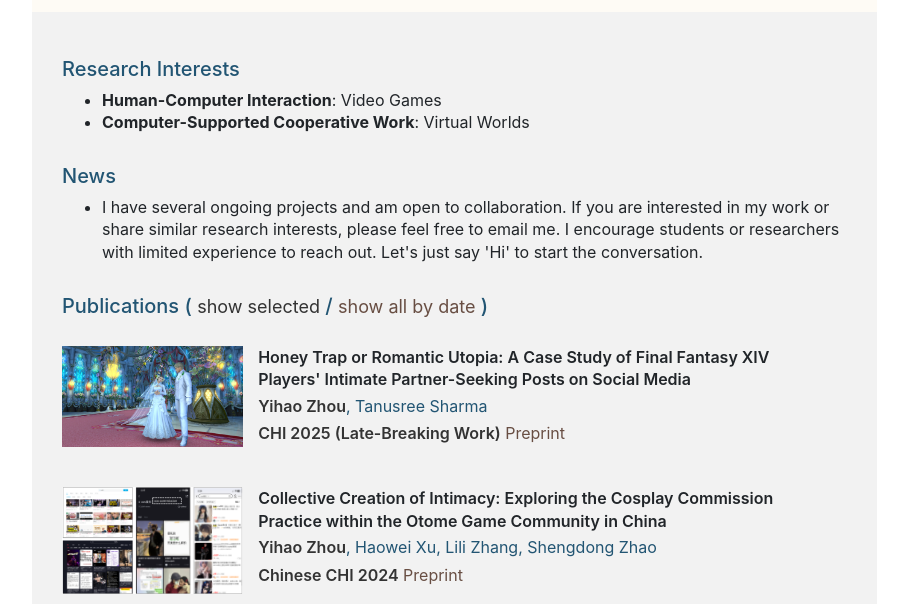
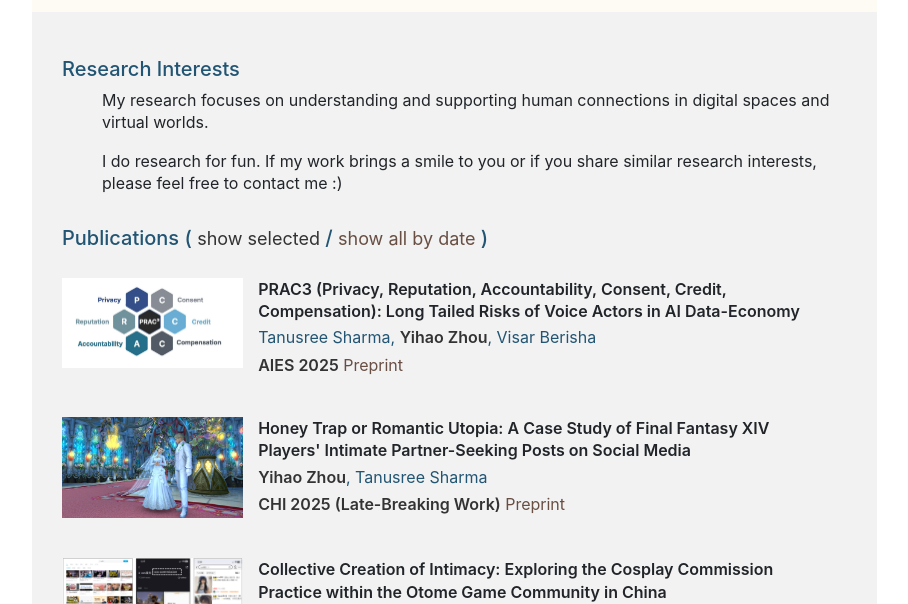
Before and after one commit to Farewell2000/farewell2000.github.io, a plain HTML site: page index.html in a window 1280 px wide. Shown: the part 235-839 px from the top of the page, without its empty margins (68-976 px from the left). Drawn offline with nearby package versions, Linux system fonts and the light colour scheme; a script that the page names is missing.

Commit message:
add PRAC3

```diff
--- a/index.html
+++ b/index.html
@@ -151,7 +151,7 @@
 
     <div id="main-more-container">
         <div id="main-bio-container">
-            <h5 class="subtitle">Research Interests</h5>
+            <!-- <h5 class="subtitle">Research Interests</h5>
             <ul>
                 <li><b>Human-Computer Interaction</b>: Video Games</li>
                 <li><b>Computer-Supported Cooperative Work</b>: Virtual Worlds</li>
@@ -163,6 +163,14 @@
                     I have several ongoing projects and am open to collaboration. If you are interested in my work or share similar research interests, please feel free to email me.
                     I encourage students or researchers with limited experience to reach out. Let's just say 'Hi' to start the conversation.
                 </li>
+            </ul> -->
+
+            <h5 class="subtitle">Research Interests</h5>
+            <ul>
+                My research focuses on understanding and supporting human connections in digital spaces and virtual worlds.
+            </ul>
+            <ul>
+                I do research for fun. If my work brings a smile to you or if you share similar research interests, please feel free to contact me :)
             </ul>
         </div>
 
@@ -180,6 +188,29 @@
                 <a href="#topic-cscw" onClick="return publicationByTopicSpecific(this)" data-topic="cscw">Computer-Supported Cooperative Work</a>
                 (* indicates equal contribution)
             </p> -->
+            <div id="main-pub-card-container" class="hide">
+                <div class="pub-card" data-topic="Computer-Supported Cooperative Work" data-year="2025" data-selected="true">
+                    <div class="row">
+                        <div class="col-l col-xs-12 col-lg-3">
+                            <img src="data/projects/PRAC3.jpg" width="100%" />
+                        </div>
+                        <div class="col-r col-xs-12 col-lg-9">
+                            <div class="pub-card-body">
+                                <h5 class="title">PRAC3 (Privacy, Reputation, Accountability, Consent, Credit, Compensation): Long Tailed Risks of Voice Actors in AI Data-Economy</h5>
+                                <h6 class="authors">
+                                    <a href="https://tanusreesharma.github.io/">Tanusree Sharma</a>,
+                                    <u>Yihao Zhou</u>,
+                                    <a href="https://visarberisha.github.io/">Visar Berisha</a>
+                                </h6>
+                                <p class="info">
+                                    <a href="https://www.aies-conference.com/2025/" class="conference">AIES 2025</a>
+                                    <a href="https://www.arxiv.org/abs/2507.16247">Preprint</a>
+                                </p>
+                            </div>
+                        </div>
+                    </div>
+                </div>
+            </div>
             <div id="main-pub-card-container" class="hide">
                 <div class="pub-card" data-topic="Computer-Supported Cooperative Work" data-year="2025" data-selected="true">
                     <div class="row">
```
Also changed, not shown: data/projects/PRAC3.jpg (added), 1 other file.
